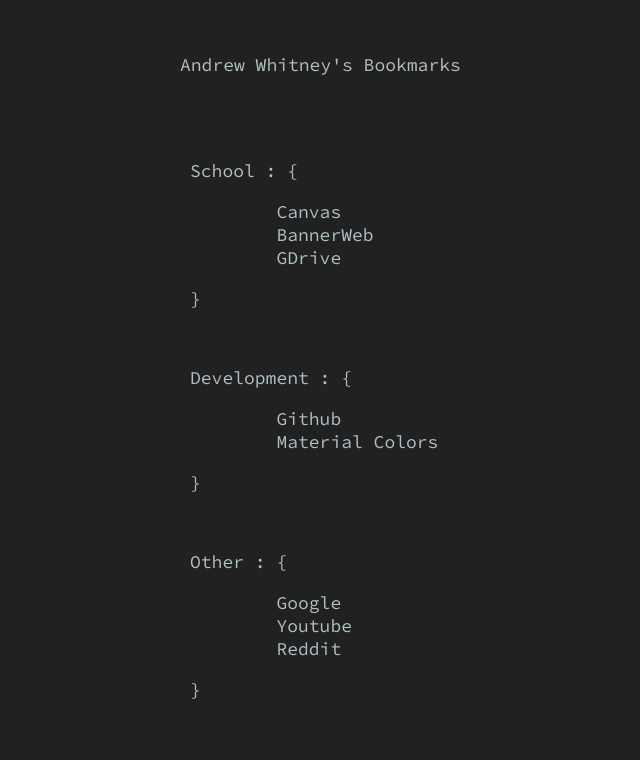
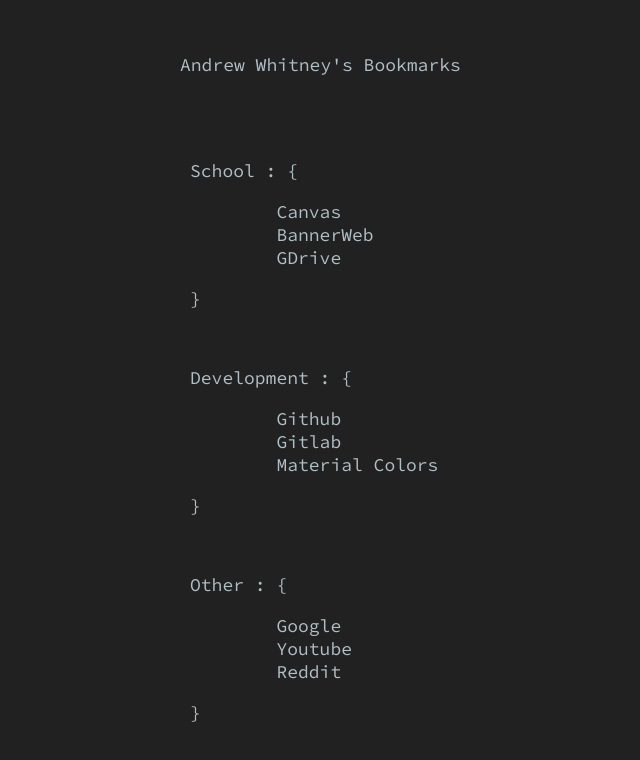
Before and after one commit to ajwhitney23/Homepage, a plain HTML site: page index.html in a window 1280 px wide. Shown: the whole page, without its empty margins (144-784 px from the left). Drawn offline with Linux system fonts and the light colour scheme.

Commit message:
updated website

```diff
--- a/bookmarks.json
+++ b/bookmarks.json
@@ -19,6 +19,10 @@
             {
                "name":"Github",
                "url":"https://github.com"
+            },
+            {
+               "name":"Gitlab",
+               "url":"https://gitlab.com/"
             },
             {
                "name":"Material Colors",
```
Also changed, not shown: index.html (+0 -2 lines).
